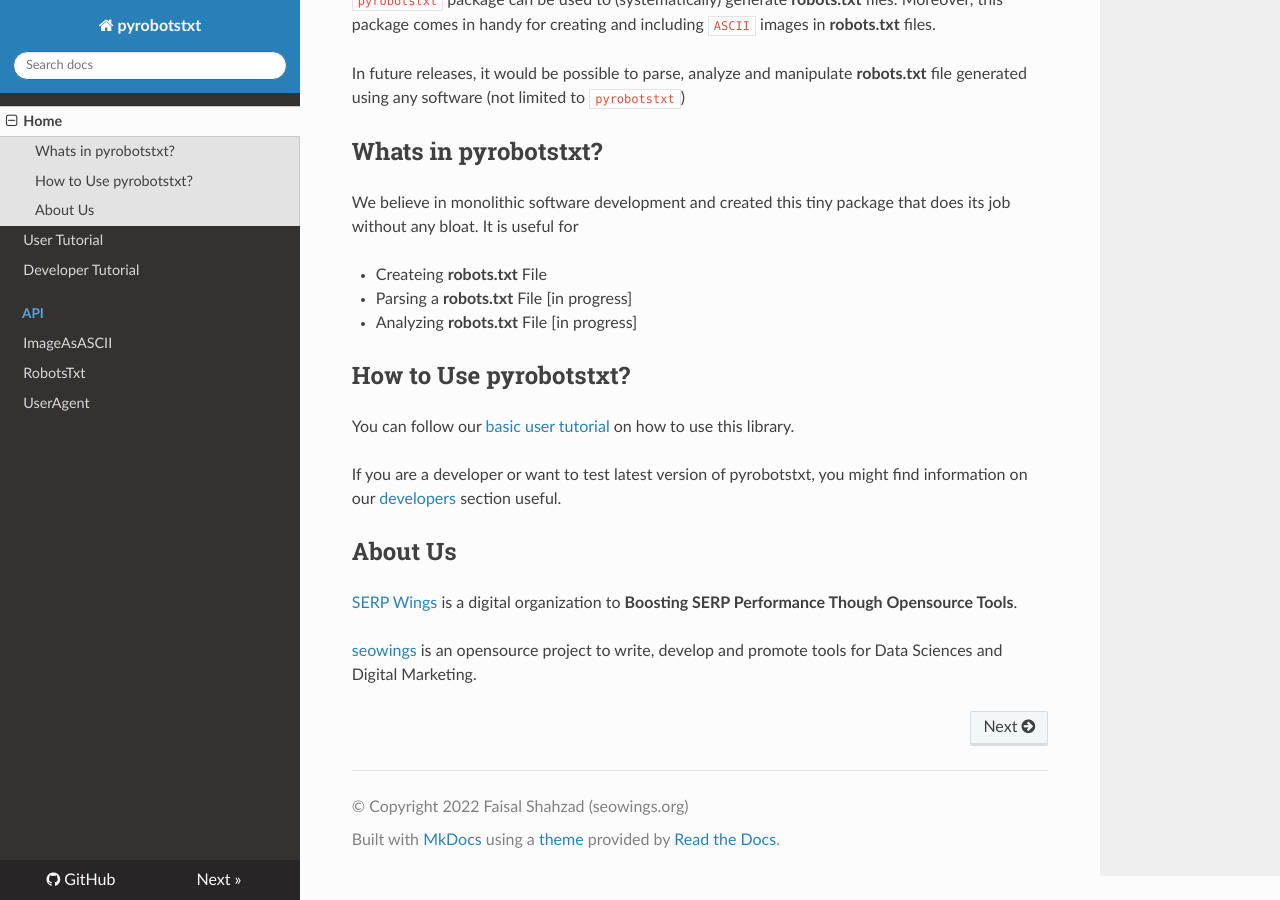
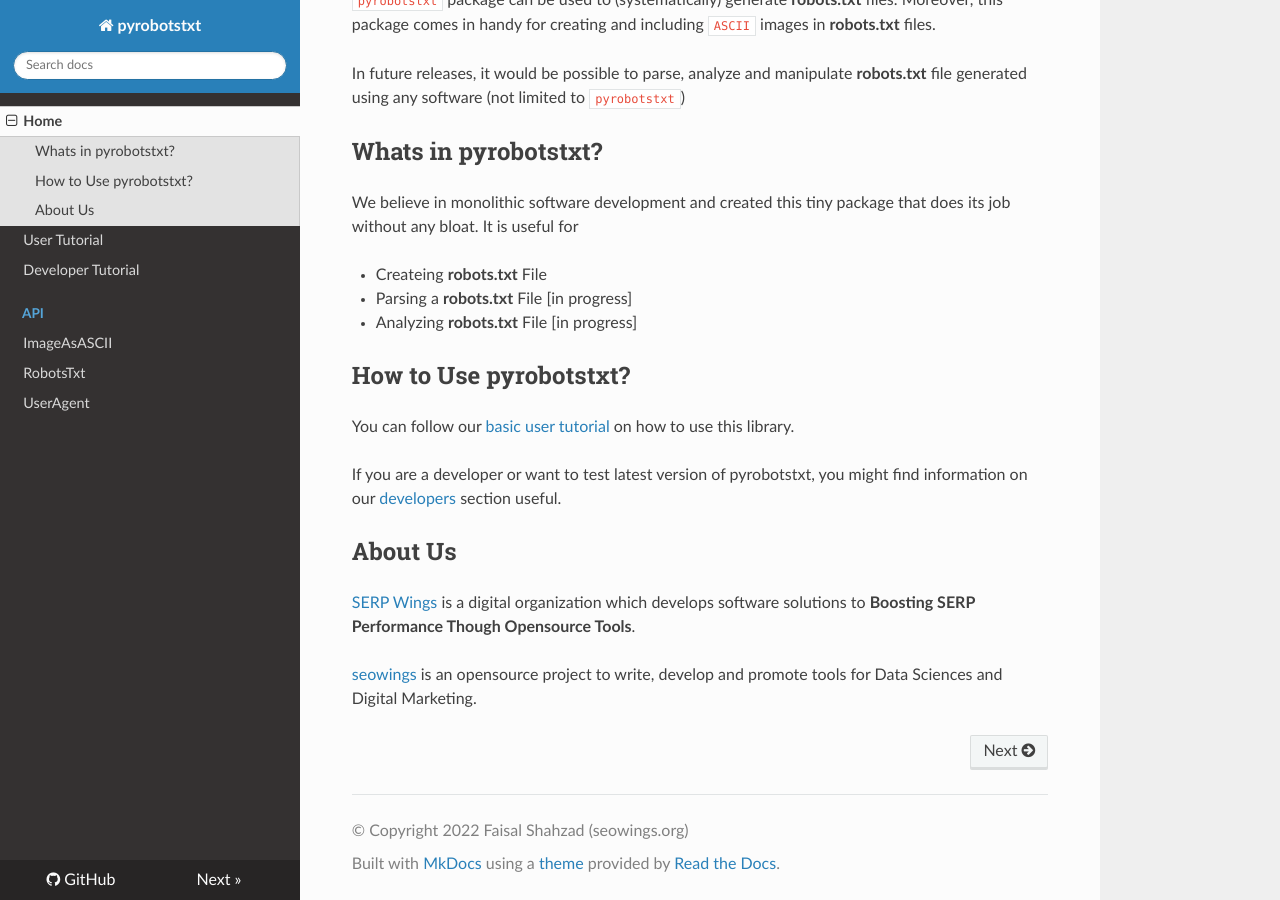
Before and after one commit to serpwings/pyrobotstxt, an MkDocs documentation site: the page built from docs/index.md, in a window 1280 px wide and 900 px high, scrolled down 508 px. Built offline with MkDocs 1.6.1, drawn with Linux system fonts in a browser that asks for light colours; nearby versions of some CDN libraries.

```diff
--- a/docs/index.md
+++ b/docs/index.md
@@ -23,6 +23,6 @@
 ## About Us
 
 
-[SERP Wings](https://www.serpwings.com){target=_blank} is a digital organization to **Boosting SERP Performance Though Opensource Tools**.
+[SERP Wings](https://www.serpwings.com){target=_blank} is a digital organization which develops software solutions to **Boosting SERP Performance Though Opensource Tools**.
 
 [seowings](https://www.seowings.org){target=_blank} is an opensource project to write, develop and promote tools for Data Sciences and Digital Marketing.
```
Also changed, not shown: README.md (+1 -3 lines).
